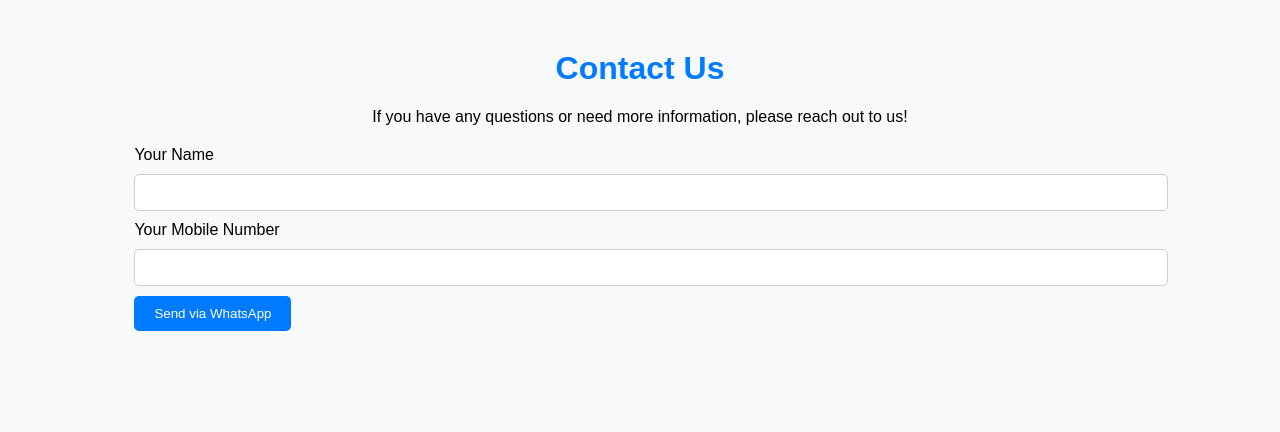
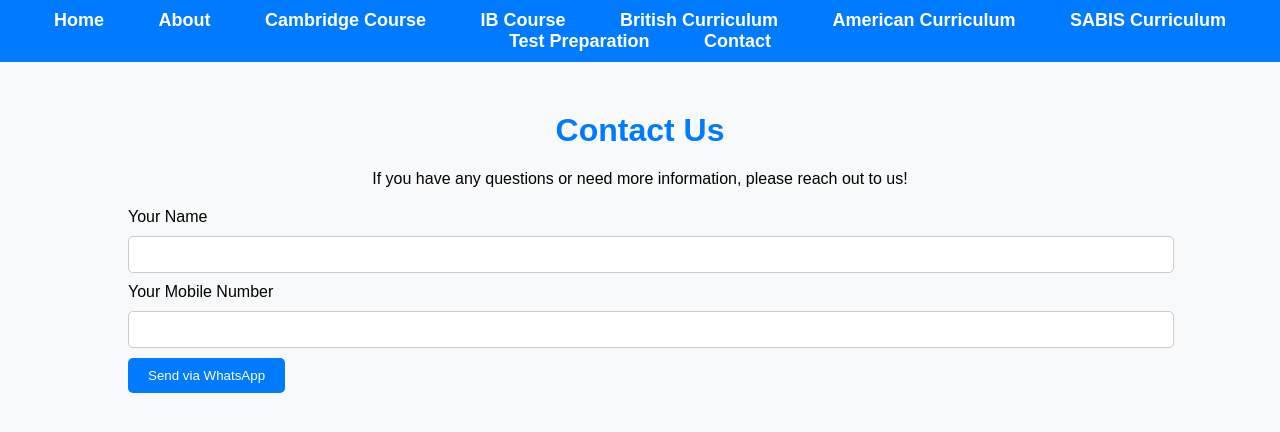
Before and after one commit to rekhasashi06/YourPrivateTutor, a plain HTML site: page contact.html in a window 1280 px wide. Drawn offline with Linux system fonts and the light colour scheme.

Commit message:
Update contact.html

```diff
--- a/contact.html
+++ b/contact.html
@@ -8,6 +8,24 @@
         body {
             font-family: Arial, sans-serif;
             background-color: #f8f9fa;
+            margin: 0;
+            padding: 0;
+        }
+        nav {
+            background-color: #007bff;
+            padding: 10px;
+            text-align: center;
+        }
+        nav a {
+            color: white;
+            text-decoration: none;
+            margin: 15px;
+            font-size: 18px;
+            font-weight: bold;
+            padding: 10px;
+        }
+        nav a:hover {
+            text-decoration: underline;
         }
         .container {
             width: 80%;
@@ -42,6 +60,20 @@
     </style>
 </head>
 <body>
+
+    <!-- Navigation Bar with All Links -->
+    <nav>
+        <a href="index.html">Home</a>
+        <a href="About.html">About</a>
+        <a href="Cambridge_course.html">Cambridge Course</a>
+        <a href="ib_course.html">IB Course</a>
+        <a href="british_curriculum.html">British Curriculum</a>
+        <a href="american_curriculum.html">American Curriculum</a>
+        <a href="sabis_curriculum.html">SABIS Curriculum</a>
+        <a href="test_prep.html">Test Preparation</a>
+        <a href="contact.html">Contact</a>
+    </nav>
+
     <div class="container">
         <h1>Contact Us</h1>
         <p>If you have any questions or need more information, please reach out to us!</p>
```
